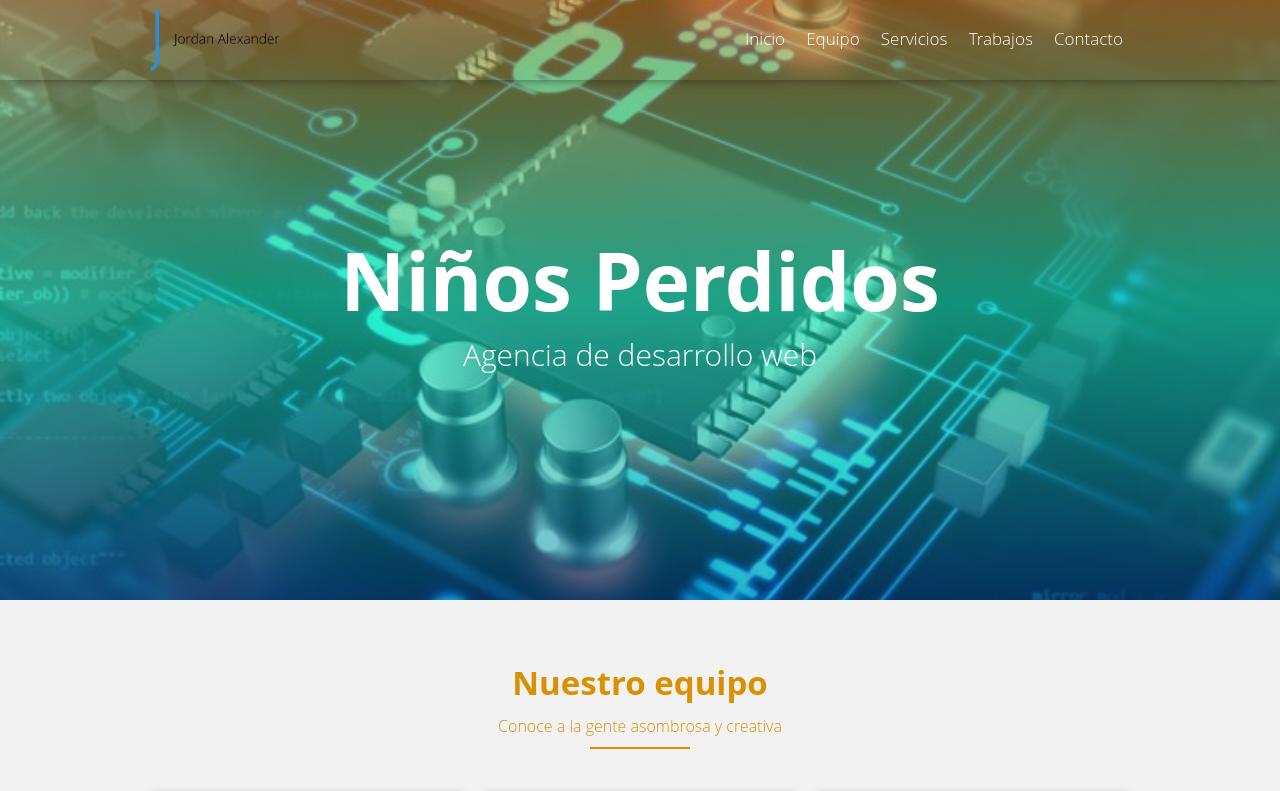
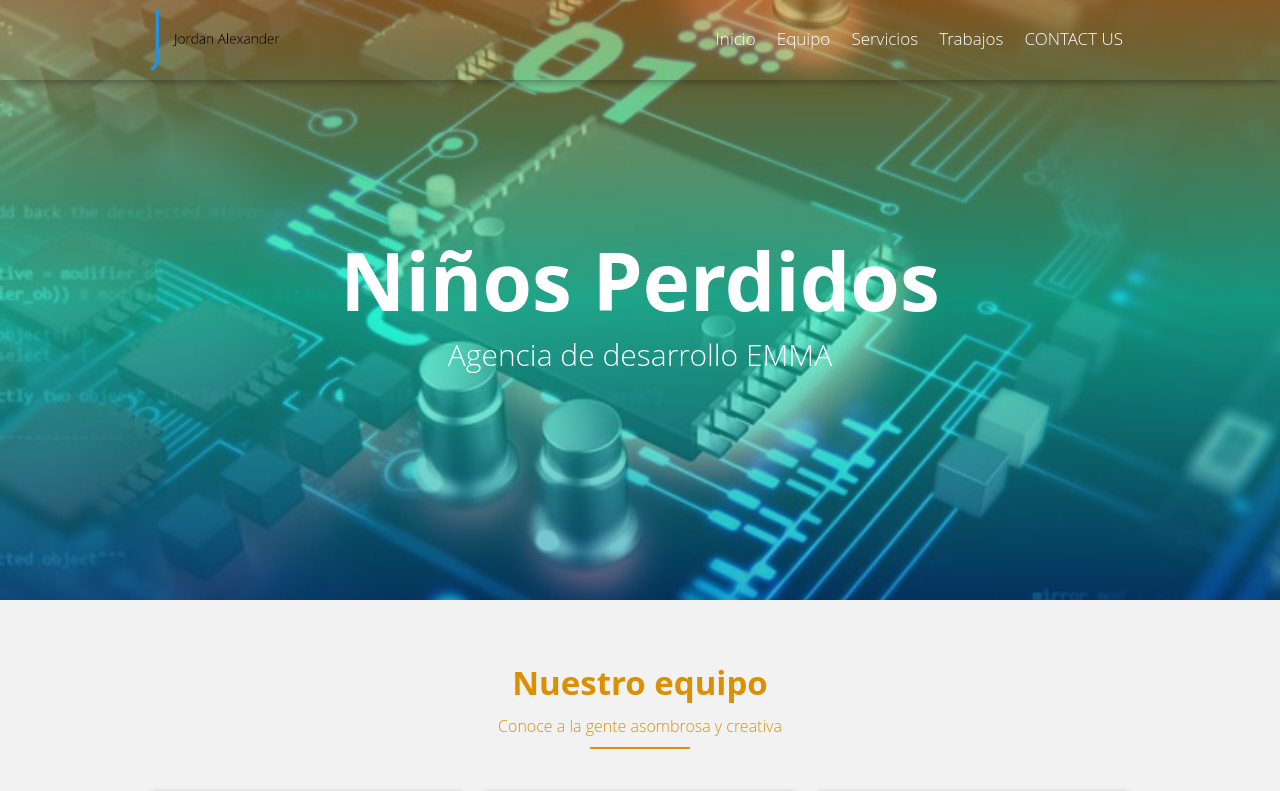
Before and after one commit to Emmi05/Prueba3-remoto, a plain HTML site: page index.html in a window 1280 px wide. Shown: the top 791 px of the page. Drawn offline with Linux system fonts and the light colour scheme.

Commit message:
Update index.html
CONTACT US, EQUIPO DE EMMA YT TITULO DE PAGINA

```diff
--- a/index.html
+++ b/index.html
@@ -6,7 +6,7 @@ AlexCG Design, Thank you, I hope this template helps you -->
     <meta charset="UTF-8">
     <meta name="viewport" content="width=device-width, initial-scale=1.0">
     <meta http-equiv="X-UA-Compatible" content="ie=edge">
-    <title>Página web completa</title>
+    <title>Pruebas de cambio</title>
     <link rel="stylesheet" href="estilos.css">
     <link rel="stylesheet" href="https://use.fontawesome.com/releases/v5.3.1/css/all.css" integrity="sha384-mzrmE5qonljUremFsqc01SB46JvROS7bZs3IO2EmfFsd15uHvIt+Y8vEf7N7fWAU"
         crossorigin="anonymous">
@@ -27,7 +27,7 @@ AlexCG Design, Thank you, I hope this template helps you -->
                     <a href="#" id="enlace-equipo" class="btn-header">Equipo</a>
                     <a href="#" id="enlace-servicio" class="btn-header">Servicios</a>
                     <a href="#" id="enlace-trabajo" class="btn-header">Trabajos</a>
-                    <a href="#" id="enlace-contacto" class="btn-header">Contacto</a>
+                    <a href="#" id="enlace-contacto" class="btn-header">CONTACT US</a>
                 </div>
                 <div class="icono" id="open">
                     <span>&#9776;</span>
@@ -36,7 +36,7 @@ AlexCG Design, Thank you, I hope this template helps you -->
         </nav>
         <div class="textos">
             <h1>Niños Perdidos</h1>
-            <h2>Agencia de desarrollo web</h2>
+            <h2>Agencia de desarrollo EMMA </h2>
         </div>
     </header>
     <main>
```
